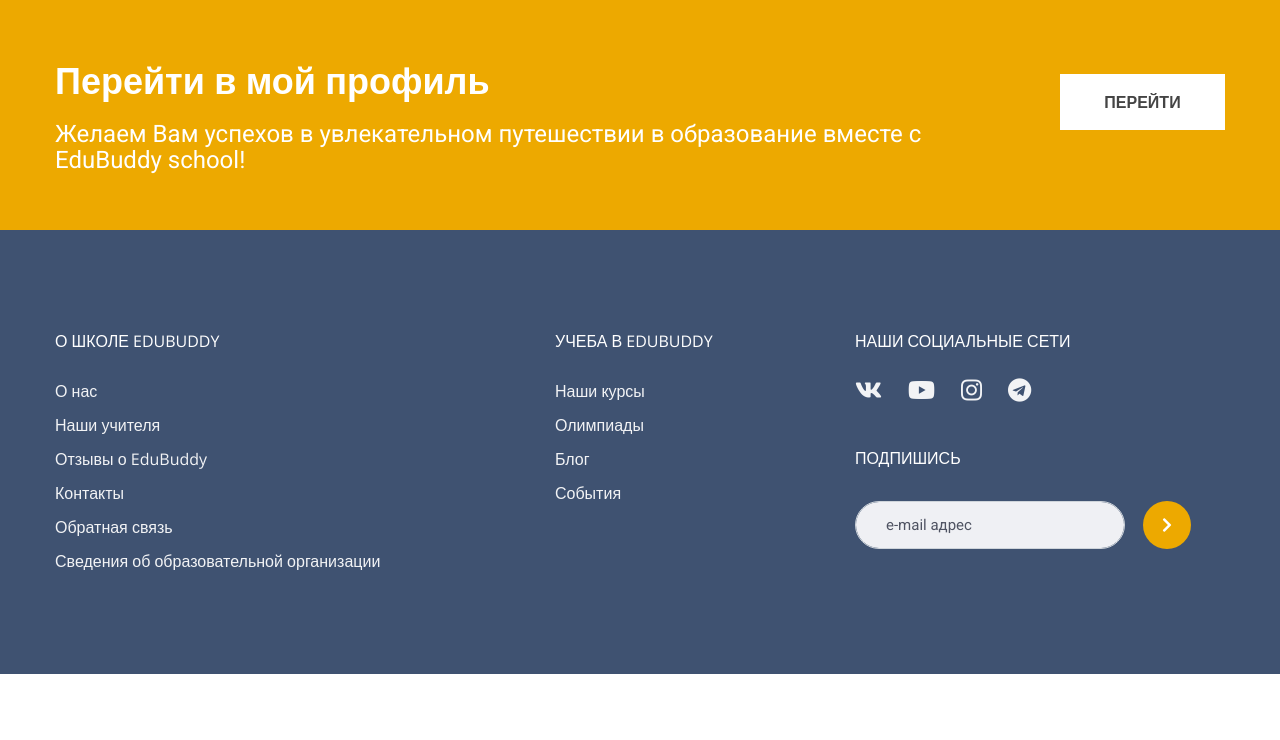
After one commit to KseniiaKornilova/olympiad_platform, a Django app: template olympiad_platform/templates/students/register_done.html in a window 1280 px wide. The commit adds this page. Shown: the part 1289-2029 px from the top of the page. Run offline with Django 3.2, Linux system fonts and the light colour scheme; the template is opened without the code that fills it, so the values that code supplies are empty; some libraries are stand-ins or nearby versions.

Commit message:
feat: add register system

```diff
--- a/olympiad_platform/apps/students/urls.py
+++ b/olympiad_platform/apps/students/urls.py
@@ -1,5 +1,5 @@
 from django.urls import path, include
-from .views import UserLogin, profile, UserLogout
+from .views import UserLogin, profile, UserLogout, UserRegister, UserRegisterDone
 
 app_name = 'students'
 
@@ -7,4 +7,6 @@ urlpatterns = [
     path('accounts/login/', UserLogin.as_view(), name='login'),
     path('accounts/profile/', profile, name='profile'),
     path('accounts/logout/', UserLogout.as_view(), name='logout'),
+    path('accounts/register/', UserRegister.as_view(), name='register'),
+    path('accounts/register/done', UserRegisterDone.as_view(), name='register_done'),
 ]
--- a/olympiad_platform/templates/basic.html
+++ b/olympiad_platform/templates/basic.html
@@ -46,7 +46,7 @@
                     <div class="col-sm-12 col-md-12 col-lg-4 text-right">
                     	<div class="right-side">
                             <ul class="menu">
-                                <li><a href="#"><i class="fas fa-user"></i> Зарегистироваться</a></li>
+                                <li><a href="{% url 'students:register' %}"><i class="fas fa-user"></i> Зарегистироваться</a></li>
                                 {% if user.is_authenticated %}
                                 <li class="nav-item dropdown">
                                     <a href="#"><i class="fas fa-sign-in-alt"></i> {{user.first_name}}</a>
--- a/olympiad_platform/templates/olympiads/index.html
+++ b/olympiad_platform/templates/olympiads/index.html
@@ -1,6 +1,6 @@
 {% extends 'basic.html' %}
 {% load static %}
- {% load bootstrap4 %}
+{% load bootstrap4 %}
 
 
     {% block title %} EduBuddy school {% endblock %}
@@ -15,7 +15,7 @@
                         <h2>Добро пожаловать в <span>EduBuddy school</span>
                         <p>Твой лучший помощник в сфере школьного образования! Привьем интерес к занятиям и науке, расскажем как подтянуть оценки и подготовиться к олимпиадам, поможем сдать ГИА и ЕГЭ на высший балл, расскажем все о поступлении в лучшие университеты страны.</p>
                         <a href="{% url 'students:login' %}" class="btn btn-primary btn-padding btn-animated">Войти</a>
-                        <a href="#" class="btn btn-secondary btn-padding btn-dark-animated">Зарегистироваться</a>
+                        <a href="{% url 'students:register' %}" class="btn btn-secondary btn-padding btn-dark-animated">Зарегистироваться</a>
                     </div>
                 </div><!-- Slide /-->
 
@@ -24,7 +24,7 @@
                         <h2>Добро пожаловать в <span>EduBuddy school</span>
                         <p>Твой лучший помощник в сфере школьного образования! Привьем интерес к занятиям и науке, расскажем как подтянуть оценки и подготовиться к олимпиадам, поможем сдать ГИА и ЕГЭ на высший балл, расскажем все о поступлении в лучшие университеты страны.</p>
                         <a href="{% url 'students:login' %}" class="btn btn-primary btn-padding">Войти</a>
-                        <a href="#" class="btn btn-secondary btn-padding">Зарегистироваться</a>
+                        <a href="{% url 'students:register' %}" class="btn btn-secondary btn-padding">Зарегистироваться</a>
                     </div>
                 </div><!-- Slide /-->
 
--- /dev/null
+++ b/olympiad_platform/templates/students/register_done.html
@@ -0,0 +1,46 @@
+{% extends 'basic.html' %}
+{% load static %}
+{% load bootstrap4 %}
+
+{% block title %} EduBuddy school - Регистрация завершена{% endblock %}
+{% block content %}
+<div class="title-section dark-bg grey-bg">
+    <div class="container">
+        <div class="row">
+
+            <div class="col-sm-12 col-padding-y">
+                <div class="title-section-text">
+                    <h2>Поздравляем, регистрация завершена</h2>
+                    <h1>Вы успешно зарегистрированы!</h1>
+                </div>
+            </div><!-- Top Columns /-->
+
+        </div>
+    </div><!-- Grid Container /-->
+</div>
+<!-- Title Section /-->
+
+
+<div class="request-appointment">
+    <div class="container">
+        <div class="row">
+
+            <div class="col-sm-12 col-md-8 col-lg-9 col-padding-y">
+                <div class="appointment-text">
+                    <h2>Перейти в мой профиль</h2>
+                    <p>Желаем Вам успехов в увлекательном путешествии в образование вместе с EduBuddy school!</p>
+                </div><!-- Appointment Text /-->
+            </div><!-- Columns /-->
+
+            <div class="col-sm-12 col-md-4 col-lg-3 col-padding-y">
+                <div class="appointment-btn">
+                    <a href="{% url 'students:profile' %}" class="btn btn-secondary btn-padding btn-dark-animated">Перейти</a>
+                </div><!-- Appointment Btn /-->
+            </div><!-- Columns /-->
+
+        </div><!-- Row /-->
+    </div><!-- Container /-->
+</div>
+<!-- Request Appointment /-->
+
+{% endblock %}
```
Also changed, not shown: olympiad_platform/apps/students/forms.py (added, +31 -0 lines), olympiad_platform/apps/students/views.py (+15 -0 lines), olympiad_platform/templates/students/register_user.html (added, +29 -0 lines), 1 other file.
